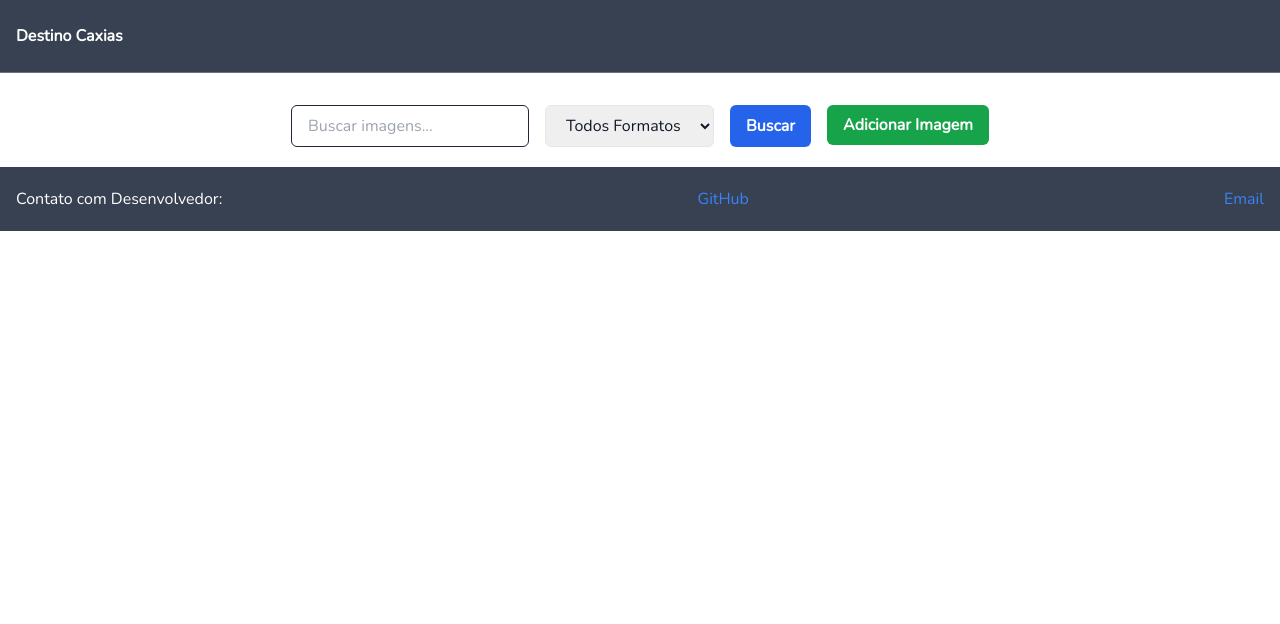
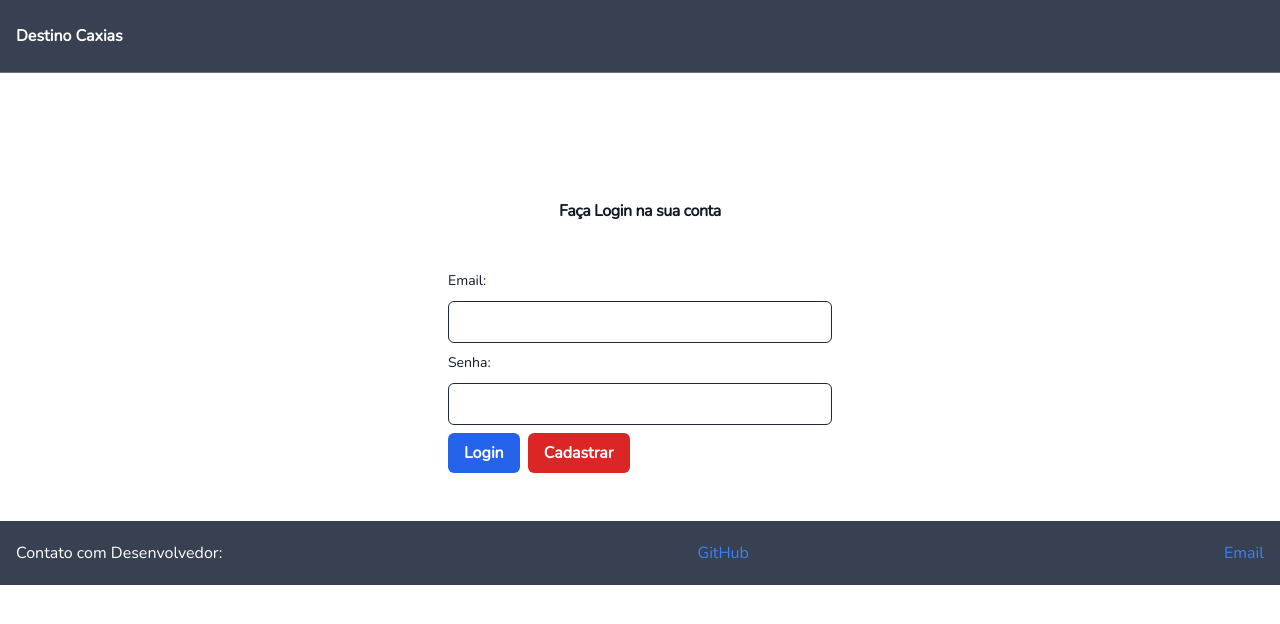
Before and after one commit to Henri-BS/caxias-wiki-nextjs, a Next.js app in the folder frontend/: page /galeria in a window 1280 px wide. Shown: the top 624 px of the page. Built offline with nearby package versions, Linux system fonts and the light colour scheme.

Commit message:
Implements AuthenticatedPage component (frontend)

```diff
--- a/frontend/src/app/formulario/imagem/page.tsx
+++ b/frontend/src/app/formulario/imagem/page.tsx
@@ -1,7 +1,7 @@
 'use client'
 
 import Link from "next/link";
-import { Button, InputText, TextArea, RenderIf, Template, useNotification, FieldError } from "@/components"
+import { Button, InputText, TextArea, RenderIf, Template, useNotification, FieldError, AuthenticatedPage } from "@/components"
 import { useFormik } from "formik";
 import { useState } from "react";
 import { useImageService } from "@/resources/image/image.service";
@@ -48,6 +48,7 @@
     }
 
     return (
+        <AuthenticatedPage>
             <Template loading={loading}>
                 <section className="flex flex-col items-center justify-center my-5">
                     <h5 className="mt-3 mb-10 text-3xl font-extrabold tracking-tight text-gray-900">Nova Imagem</h5>
@@ -107,5 +108,6 @@
                     </form>
                 </section>
             </Template>
+        </AuthenticatedPage>
     );
 }
--- a/frontend/src/app/galeria/page.tsx
+++ b/frontend/src/app/galeria/page.tsx
@@ -1,7 +1,7 @@
 'use client'
 
 import { useState } from "react";
-import { Template, ImageCard, Button, InputText, useNotification } from "@/components";
+import { Template, ImageCard, Button, InputText, useNotification, AuthenticatedPage } from "@/components";
 import { useImageService, Image } from "@/resources";
 import Link from "next/link";
 
@@ -20,7 +20,7 @@
         setImages(result);
         setLoading(false);
 
-        if(!result.length){
+        if (!result.length) {
             notification.notify("Nenhum resultado encontrado !", "warning");
         }
     }
@@ -44,10 +44,11 @@
     }
 
     return (
+        <AuthenticatedPage>
             <Template loading={loading}>
                 <section className="flex flex-col items-center justify-center my-5">
                     <div className="flex space-x-4">
-                    <InputText onChange={event => setQuery(event.target.value)} placeholder="Buscar imagens..."/>
+                        <InputText onChange={event => setQuery(event.target.value)} placeholder="Buscar imagens..." />
                         <select onChange={event => setExtension(event.target.value)}
                             className="border px-4 py-2 rounded-md text-gray-900">
                             <option value="">Todos Formatos</option>
@@ -55,7 +56,7 @@
                             <option value="JPEG">JPEG</option>
                             <option value="GIF">GIF</option>
                         </select>
-                    <Button type="submit" style="bg-blue-600 hover:bg-blue-400" label="Buscar" onClick={searchImages}/>
+                        <Button type="submit" style="bg-blue-600 hover:bg-blue-400" label="Buscar" onClick={searchImages} />
                         <Link href="/formulario/imagem">
                             <Button type="button" style="bg-green-600 hover:bg-green-400 border-5 border-color-hover:text-gray" label="Adicionar Imagem" />
                         </Link>
@@ -65,5 +66,6 @@
                     {renderimageCards()}
                 </section>
             </Template>
+        </AuthenticatedPage>
     );
 }
--- /dev/null
+++ b/frontend/src/components/AuthenticatedPage.tsx
@@ -0,0 +1,21 @@
+import Login from "@/app/formulario/login/page";
+import {useAuth} from "@/resources";
+
+interface AuthenticatedPageProps{
+children: React.ReactNode;
+}
+
+export const AuthenticatedPage: React.FC<AuthenticatedPageProps> = ({
+    children
+}) => {
+    const auth = useAuth();
+
+    if(!auth.isSessionValid()){
+        return <Login/>
+    }
+    return (
+        <>
+        {children}
+        </>
+    )
+}
--- a/frontend/src/components/index.ts
+++ b/frontend/src/components/index.ts
@@ -3,3 +3,4 @@
 export { Button } from './button'
 export {InputText, TextArea, FieldError} from './input'
 export {useNotification} from './notification'
+export {AuthenticatedPage} from "./AuthenticatedPage"
--- a/frontend/src/resources/user/user.service.ts
+++ b/frontend/src/resources/user/user.service.ts
@@ -46,7 +46,6 @@
   initSession(token: AccessToken) {
     if (token.accessToken) {
       const decodedToken: any = jwt(token.accessToken);
-      console.log("DECODED TOKEN: ", decodedToken);
       const userSessiontoken: UserSessionToken = {
         accessToken: token.accessToken,
         email: decodedToken.sub,
```
Also changed, not shown: frontend/src/resources/index.ts (line endings or trailing spaces). Lines whose indentation alone changed are shown as unchanged.
